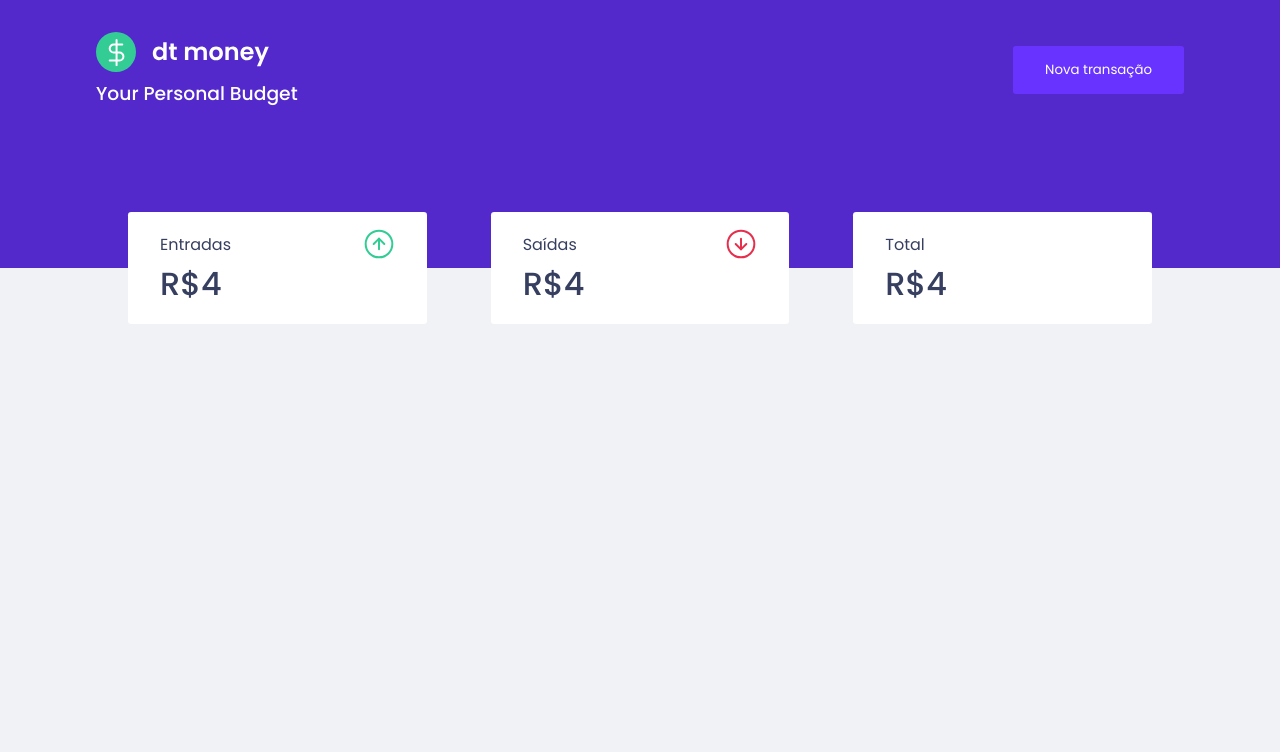
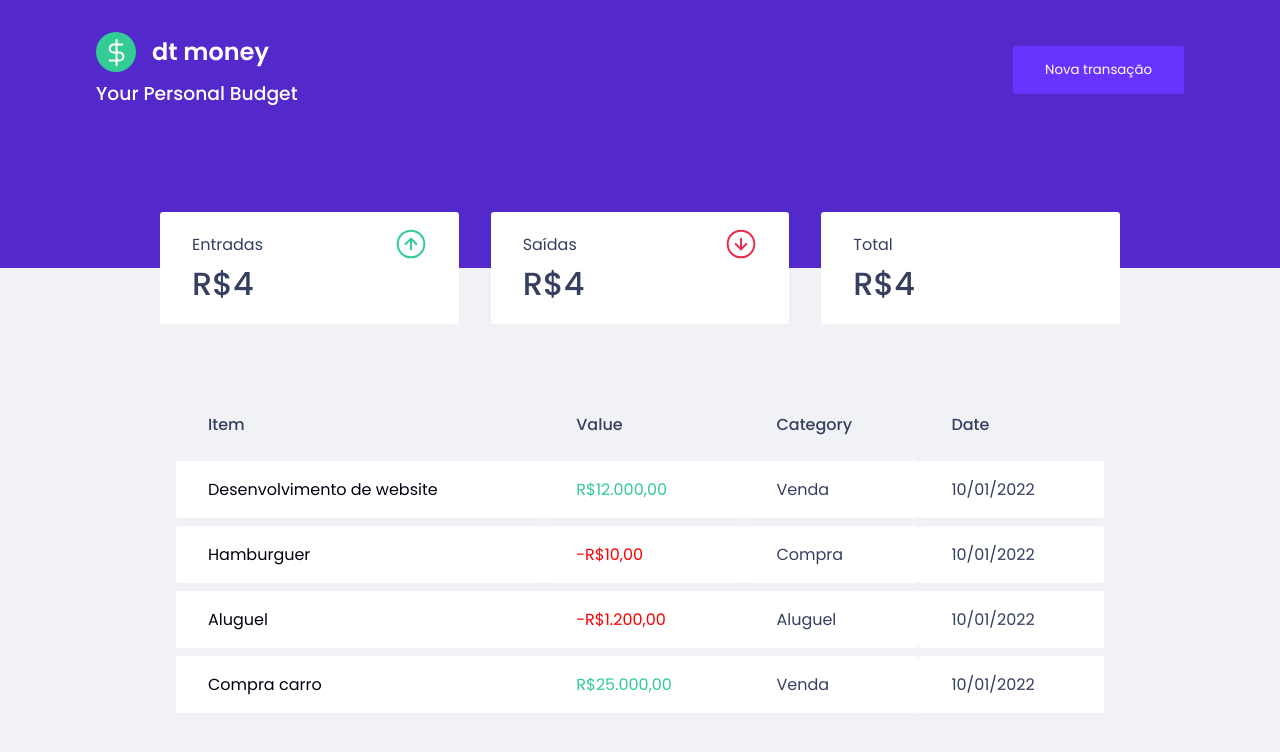
Before and after one commit to WagnerOrtiz/personal-budget-application, a React (Create React App) app: page / in a window 1280 px wide. Shown: the top 752 px of the page. Built offline with nearby package versions, Linux system fonts and the light colour scheme.

Commit message:
Add files via upload

```diff
--- a/src/components/Dashboard/index.tsx
+++ b/src/components/Dashboard/index.tsx
@@ -1,5 +1,6 @@
 import { Container, Summary } from "./styles";
 import { SummaryCard } from "../SummaryCard"
+import { Table } from '../Table'
 
 
 export const Dashboard = () => (
@@ -9,5 +10,6 @@ export const Dashboard = () => (
       <SummaryCard title="Saídas" value="4"/>
       <SummaryCard title="Total" value="4" />
     </Summary>
+    <Table />
   </Container>
 )
--- a/src/components/Dashboard/styles.ts
+++ b/src/components/Dashboard/styles.ts
@@ -1,8 +1,7 @@
 import styled from 'styled-components'
 
 export const Container = styled.main`
-  padding: 1rem 6rem;
-  display: flex;
+  padding: 1rem 10rem;
   position: relative;
   top: -4.5rem;
 `
@@ -10,6 +9,7 @@ export const Container = styled.main`
 export const Summary = styled.section`
   width: 100%;
   display: grid;
+  gap: 2rem;
   grid-template-columns: 1fr 1fr 1fr;
   justify-content: center;
 `
--- a/src/components/SummaryCard/style.ts
+++ b/src/components/SummaryCard/style.ts
@@ -1,7 +1,6 @@
 import styled from 'styled-components'
 
 export const Container = styled.div`
-  margin: 0 2rem;
   padding: 1rem 2rem;
   border-radius: 0.2rem;
   background-color: var(--shape);
--- /dev/null
+++ b/src/components/Table/index.tsx
@@ -0,0 +1,48 @@
+import { Container, TableWrapper } from './style'
+import { TransactionItem } from '../TransactionItem'
+import { TableHeader } from '../TableHeader'
+
+export const Table = () => (
+  <Container>
+    <TableWrapper>
+      <thead>
+        <TableHeader
+          item="Item"
+          value="Value"
+          category="Category"
+          date="Date"
+        />
+      </thead>
+      <tbody>
+        <TransactionItem
+          item="Desenvolvimento de website"
+          value="R$12.000,00"
+          category="Venda"
+          date="10/01/2022"
+          move="income"
+        />
+        <TransactionItem
+          item="Hamburguer"
+          value="-R$10,00"
+          category="Compra"
+          date="10/01/2022"
+          move="spending"
+        />
+        <TransactionItem
+          item="Aluguel"
+          value="-R$1.200,00"
+          category="Aluguel"
+          date="10/01/2022"
+          move="spending"
+        />
+        <TransactionItem
+          item="Compra carro"
+          value="R$25.000,00"
+          category="Venda"
+          date="10/01/2022"
+          move="income"
+        />
+      </tbody>
+    </TableWrapper>
+  </Container>
+)
--- /dev/null
+++ b/src/components/Table/style.ts
@@ -0,0 +1,11 @@
+import styled from 'styled-components'
+
+export const Container = styled.div`
+  margin-top: 3rem;
+`
+
+export const TableWrapper = styled.table`
+  width: 100%;
+  padding: 1rem;
+  border-spacing: 0 0.5rem;
+`
--- /dev/null
+++ b/src/components/TableHeader/index.tsx
@@ -0,0 +1,18 @@
+import { Container, HeaderItem } from './style'
+
+interface TableHeaderProps{
+    item: string,
+    value: string,
+    category: string,
+    date: string,
+}
+
+
+export const TableHeader = ({item, value, category, date}:TableHeaderProps) => (
+  <Container>
+    <HeaderItem>{item}</HeaderItem>
+    <HeaderItem>{value}</HeaderItem>
+    <HeaderItem>{category}</HeaderItem>
+    <HeaderItem>{date}</HeaderItem>
+  </Container>
+)
--- /dev/null
+++ b/src/components/TableHeader/style.ts
@@ -0,0 +1,11 @@
+import styled from 'styled-components'
+
+export const Container = styled.tr`
+`
+
+export const HeaderItem = styled.th`
+  padding: 1rem 2rem;
+  text-align: left;
+  font-weight: 500;
+  color: var(--title)
+`
--- /dev/null
+++ b/src/components/TransactionItem/index.tsx
@@ -0,0 +1,20 @@
+import { Container, Item } from './style'
+
+interface TransactionItemProps{
+  item: string,
+  value: string,
+  category: string,
+  date: string,
+  move: string,
+}
+
+
+export const TransactionItem = ({item, value, category, date, move}:TransactionItemProps) => (
+  <Container>
+    <Item>{item}</Item>
+    <Item className={move}>{value}</Item>
+    <Item>{category}</Item>
+    <Item>{date}</Item>
+  </Container>
+
+)
--- /dev/null
+++ b/src/components/TransactionItem/style.ts
@@ -0,0 +1,22 @@
+import styled from 'styled-components'
+
+export const Container = styled.tr`
+ td:first-child{
+   color: #001;
+ }
+`
+
+export const Item = styled.td`
+  background-color: var(--shape);
+  color: var(--title);
+  padding: 1rem 2rem;
+  border-radius: 0.2rem;
+
+  &.spending{
+   color:red;
+ }
+
+ &.income{
+   color:var(--green);
+ }
+`
```
